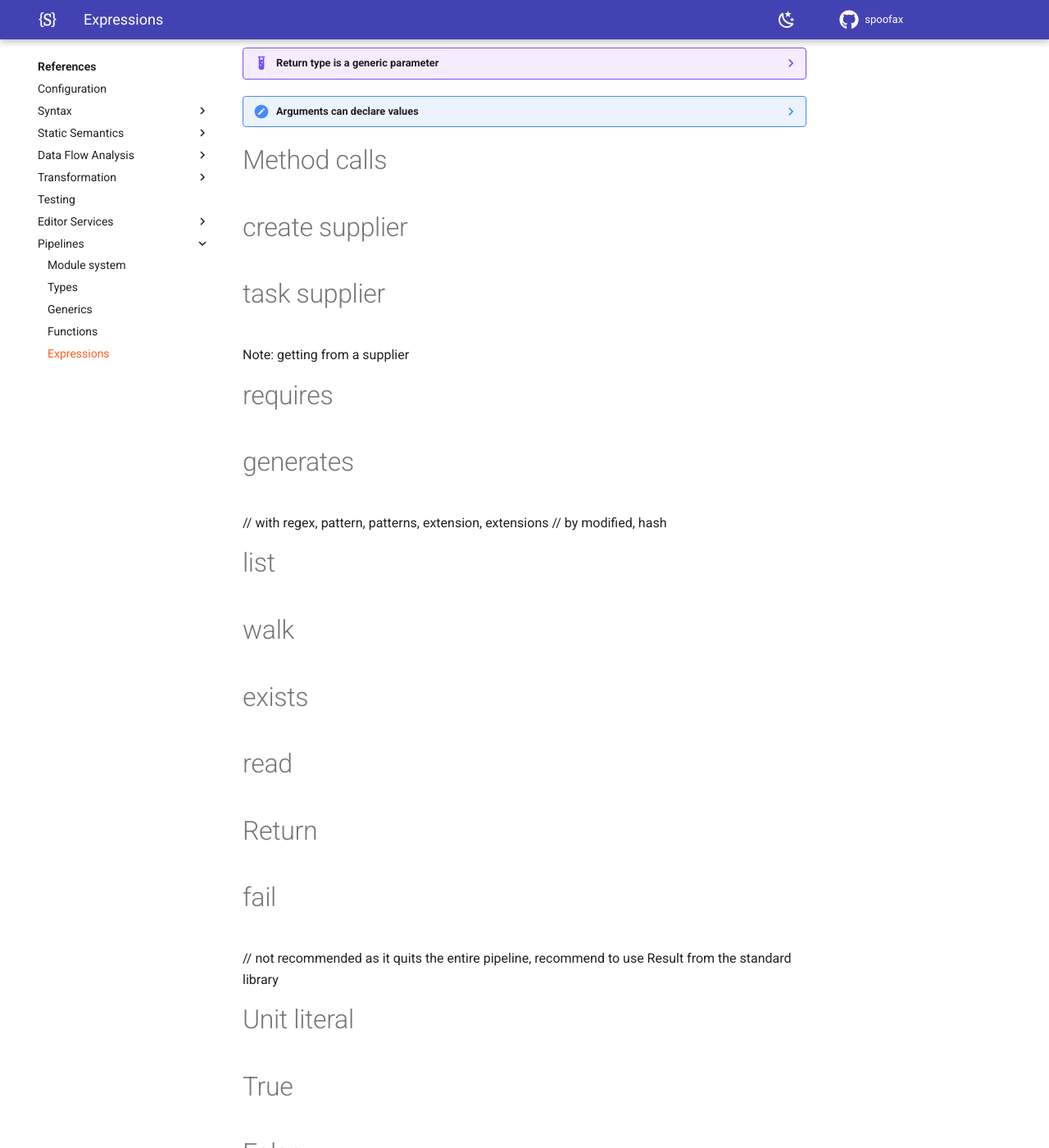
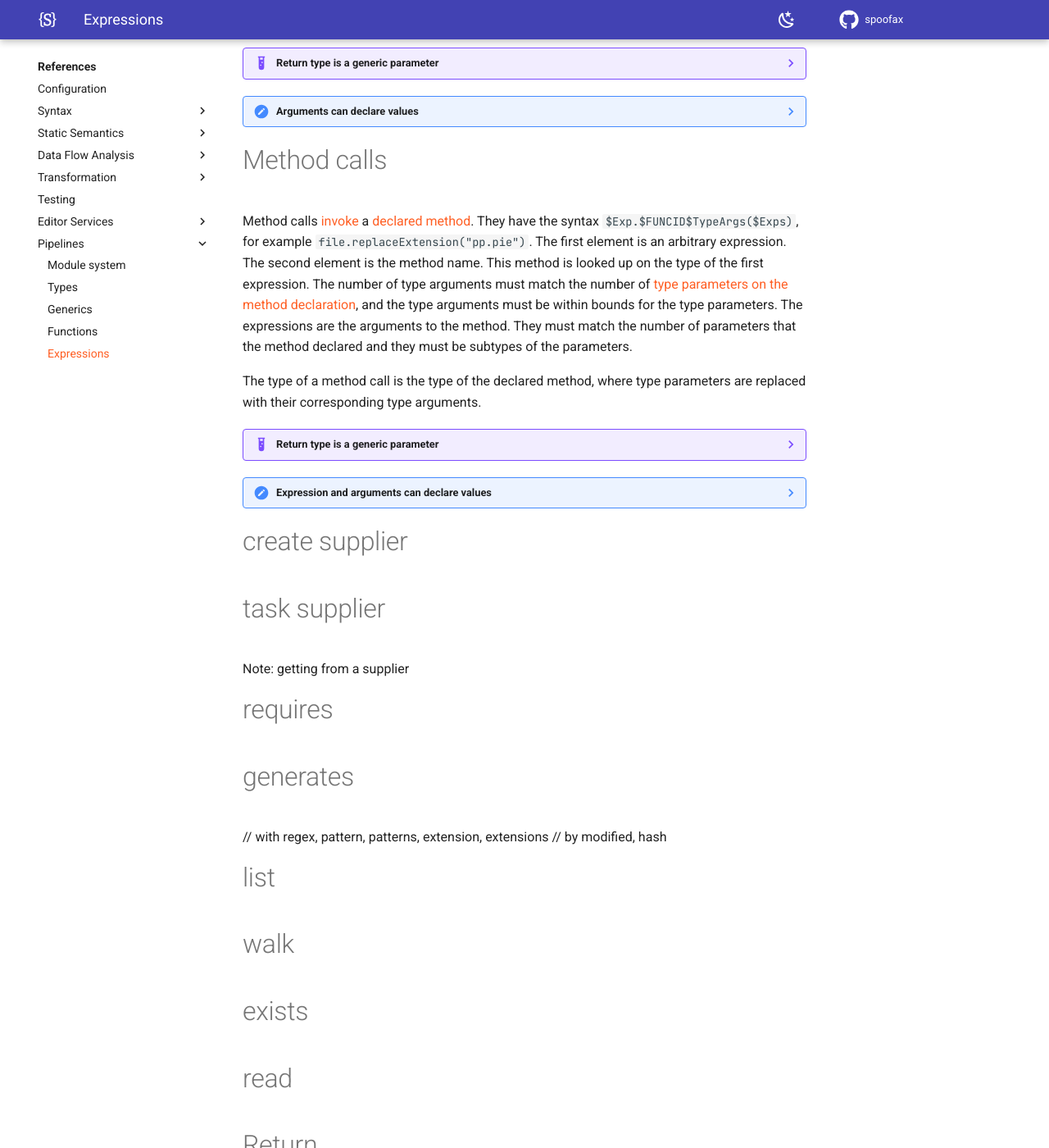
Before and after one commit to pdmosses/metaborg.github.io, an MkDocs documentation site: the page built from docs/references/pipelines/expressions.md, in a window 1280 px wide and 1400 px high, scrolled down 5592 px. Shown: the whole window at 82% size. Built offline with MkDocs 1.6.1 and Material for MkDocs 9.7.7, drawn with Linux system fonts in a browser that asks for light colours; comment, search, counter and statistics services are not loaded.

Commit message:
Add documentation for PIE method calls

````diff
--- a/docs/references/pipelines/expressions.md
+++ b/docs/references/pipelines/expressions.md
@@ -308,6 +308,60 @@
 
 # Method calls
 
+Method calls [invoke](../functions#function-invocations) a [declared method](../types#methods-and-overriding).
+They have the syntax `$Exp.$FUNCID$TypeArgs($Exps)`, for example `file.replaceExtension("pp.pie")`.
+The first element is an arbitrary expression.
+The second element is the method name.
+This method is looked up on the type of the first expression.
+The number of type arguments must match the number of [type parameters on the method declaration](../functions#type-parameters), and the type arguments must be within bounds for the type parameters.
+The expressions are the arguments to the method.
+They must match the number of parameters that the method declared and they must be subtypes of the parameters.
+
+The type of a method call is the type of the declared method, where type parameters are replaced with their corresponding type arguments.
+
+??? example "Return type is a generic parameter"
+    ```PIE
+    data Box<T> = foreign java org.example.methodCall.Box {
+        func get() -> T
+    }
+    func test(box1: Box<int>, box2: Box<bool>) -> unit = {
+        box1.get(); // type is int
+        box2.get(); // type is bool
+        unit
+    }
+    ```
+
+??? note "Expression and arguments can declare values"
+    [Value declarations](#value-declaration) in the expression or the arguments are legal and are visible after the call.
+    Declarations in the expression are also visible to the expressions.
+    Doing this is bad practice in almost all cases.
+    Declare the value before the call instead.
+    For example:
+    ```
+    // declares the value `name` and `msg`
+    // also passes 9 as argument to `test`
+    // Note: getName returns an stdLib:Result<string, _ : Exception>
+    (val name = getName()).unwrapOrDefault(
+      // `name` is visible inside the arguments
+      val msg = "Could not get name, exception: ${if (val ok = name.isOk())
+          "No error"
+        else
+          name.unwrapErr()
+        }"
+    );
+    (name, ok, msg); // `name`, `ok` and `message` are visible after the call.
+    ```
+    Better way:
+    ```
+    val name = getName();
+    val ok = name.isOk();
+    val msg = if (ok)
+      "Could not get name, exception: No error"
+    else
+      "Could not get name, exception: ${name.unwrapErr()}"
+    ```
+
+
 # create supplier
 # task supplier
 
````
